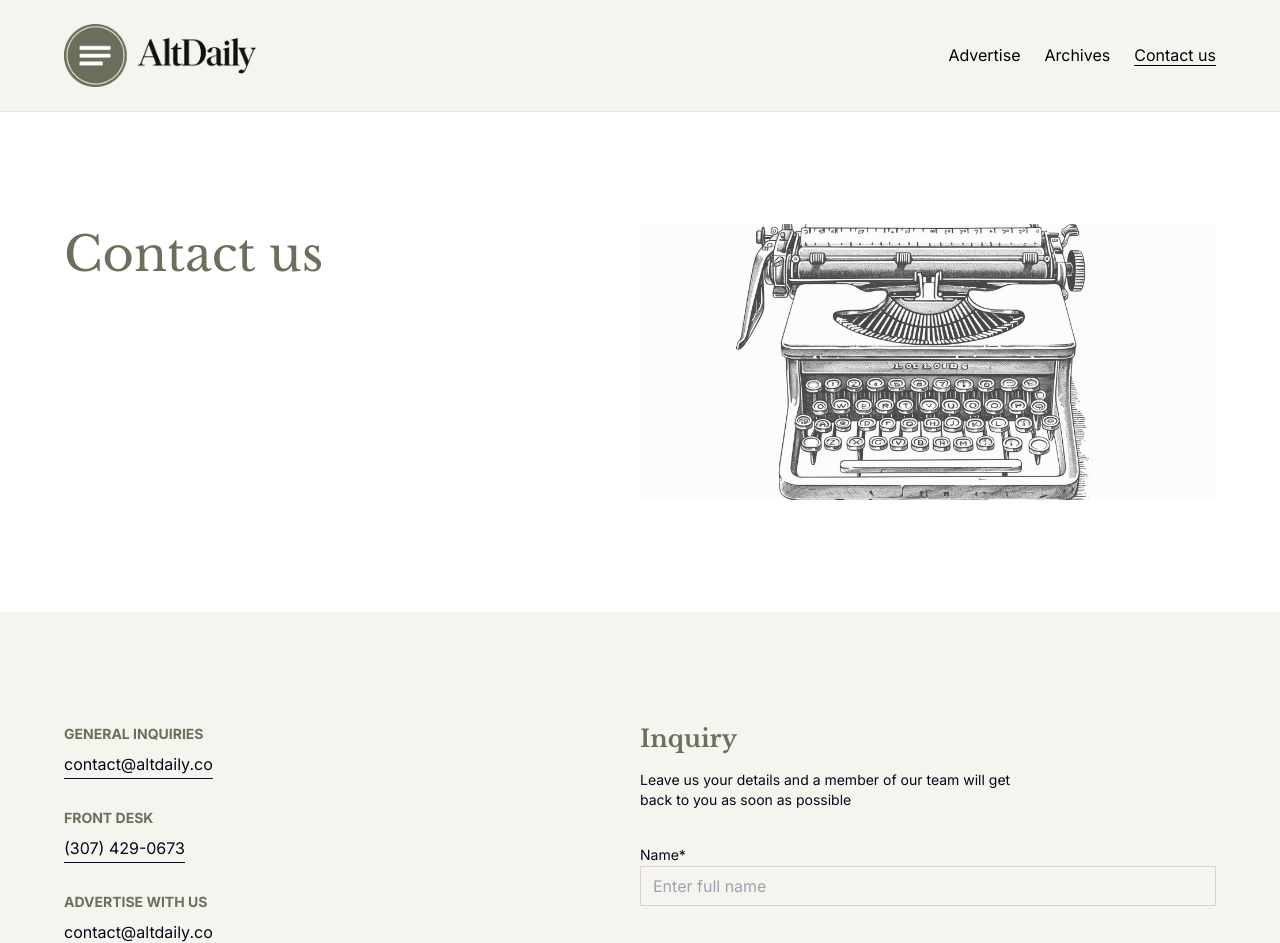
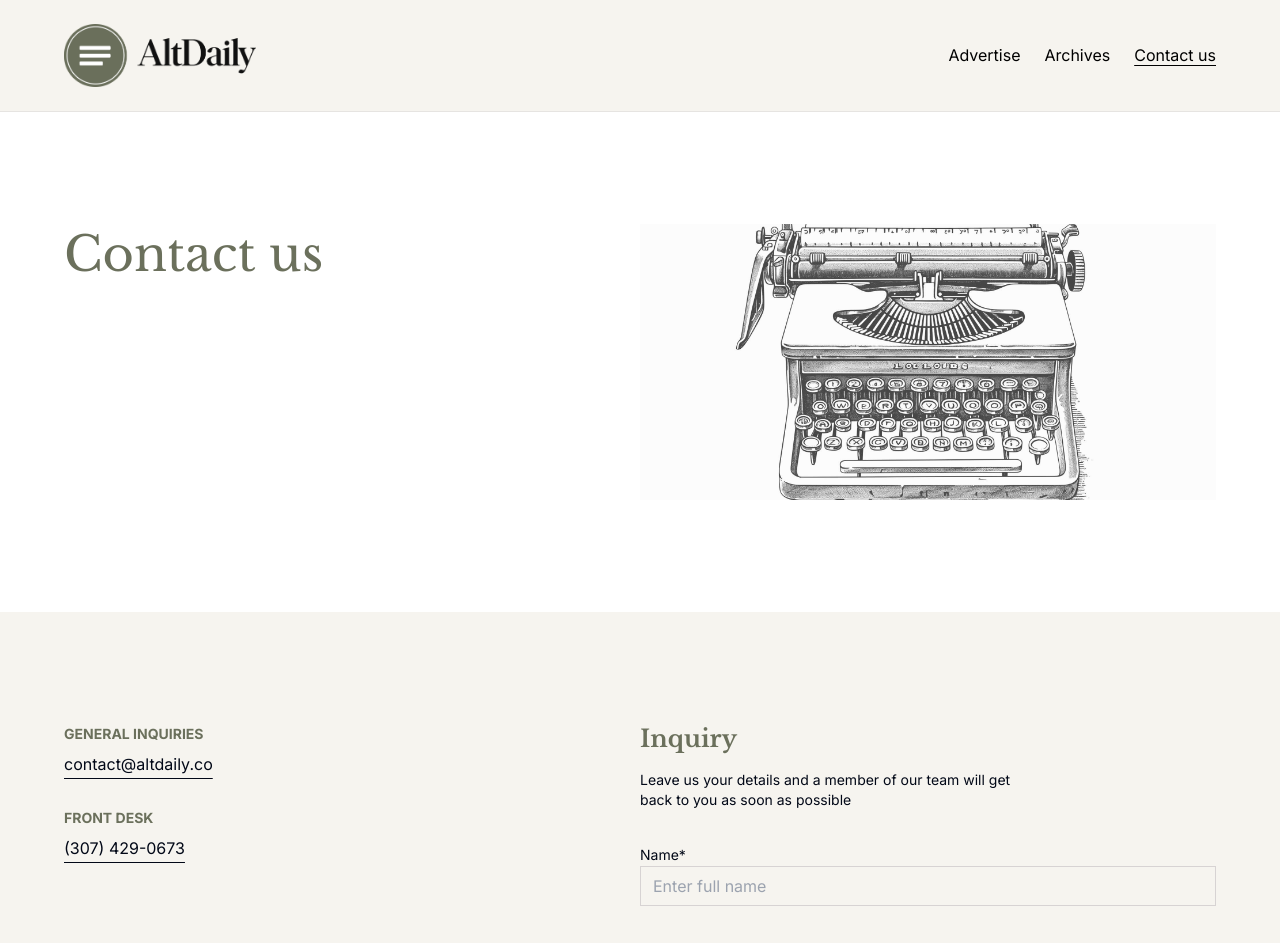
Before and after one commit to Elango-Sagravia/alt-news, a Next.js app: page /contact in a window 1280 px wide. Shown: the top 943 px of the page. Built offline with nearby package versions, Linux system fonts and the light colour scheme.

Commit message:
updated content

```diff
--- a/components/ui/contactForm/contactForm.js
+++ b/components/ui/contactForm/contactForm.js
@@ -116,7 +116,7 @@ export default function ContactForm() {
           }`}
         >
           <div className="flex-1 flex flex-col">
-            {content.advertise.formSection.left.map((el, index) => (
+            {content.contactPage.formSection.left.map((el, index) => (
               <div key={el.title} className={`${cn(index > 0 && "mt-8")}`}>
                 <p className="text-sm text-nl_background font-bold mb-2 uppercase">
                   {el.title}
--- a/content/content.js
+++ b/content/content.js
@@ -40,12 +40,6 @@ const content = {
     formSection: {
       left: [
         {
-          title: "General Inquiries",
-          type: "email",
-          href: "contact@altdaily.co",
-          content: "contact@altdaily.co",
-        },
-        {
           title: "Front desk",
           type: "phone",
           href: "+1 (307) 429-0673",
@@ -54,12 +48,6 @@ const content = {
         {
           title: "Advertise with us",
           type: "email",
-          href: "contact@altdaily.co",
-          content: "contact@altdaily.co",
-        },
-        {
-          title: "Speak to sales",
-          type: "link",
           href: "contact@altdaily.co",
           content: "contact@altdaily.co",
         },
@@ -73,19 +61,35 @@ const content = {
     },
   },
   contactPage: {
+     formSection: {
+      left: [
+        {
+          title: "General Inquiries",
+          type: "email",
+          href: "contact@altdaily.co",
+          content: "contact@altdaily.co",
+        },
+        {
+          title: "Front desk",
+          type: "phone",
+          href: "+1 (307) 429-0673",
+          content: "(307) 429-0673",
+        },
+      ],
+    },
     faqSection: {
       list: [
         {
           question: "How do I subscribe to the newsletter?",
-          answer: `To subscribe, enter your email address in the subscription box and click "Join Free." Our newsletters are sent every weekday, ensuring you stay updated with concise geopolitical news and analysis.`,
+          answer: `To subscribe, enter your email address in the subscription box and click "Join Free."`,
         },
         {
           question: "How often will I receive newsletters?",
-          answer: `You will receive our newsletters every weekday, keeping you informed with daily geopolitical insights.`,
+          answer: `You’ll receive the AltDaily newsletter every weekday, Monday through Friday. `,
         },
         {
           question: "What type of content will be included in the newsletters?",
-          answer: `Our newsletters feature concise summaries of the most important geopolitical news, expert analysis, and key insights to keep you informed.`,
+          answer: `Our newsletters feature curated private equity news, expert analysis, and key insights into the alternative investment landscape.`,
         },
         {
           question: "How do I unsubscribe or change my email preferences?",
```
